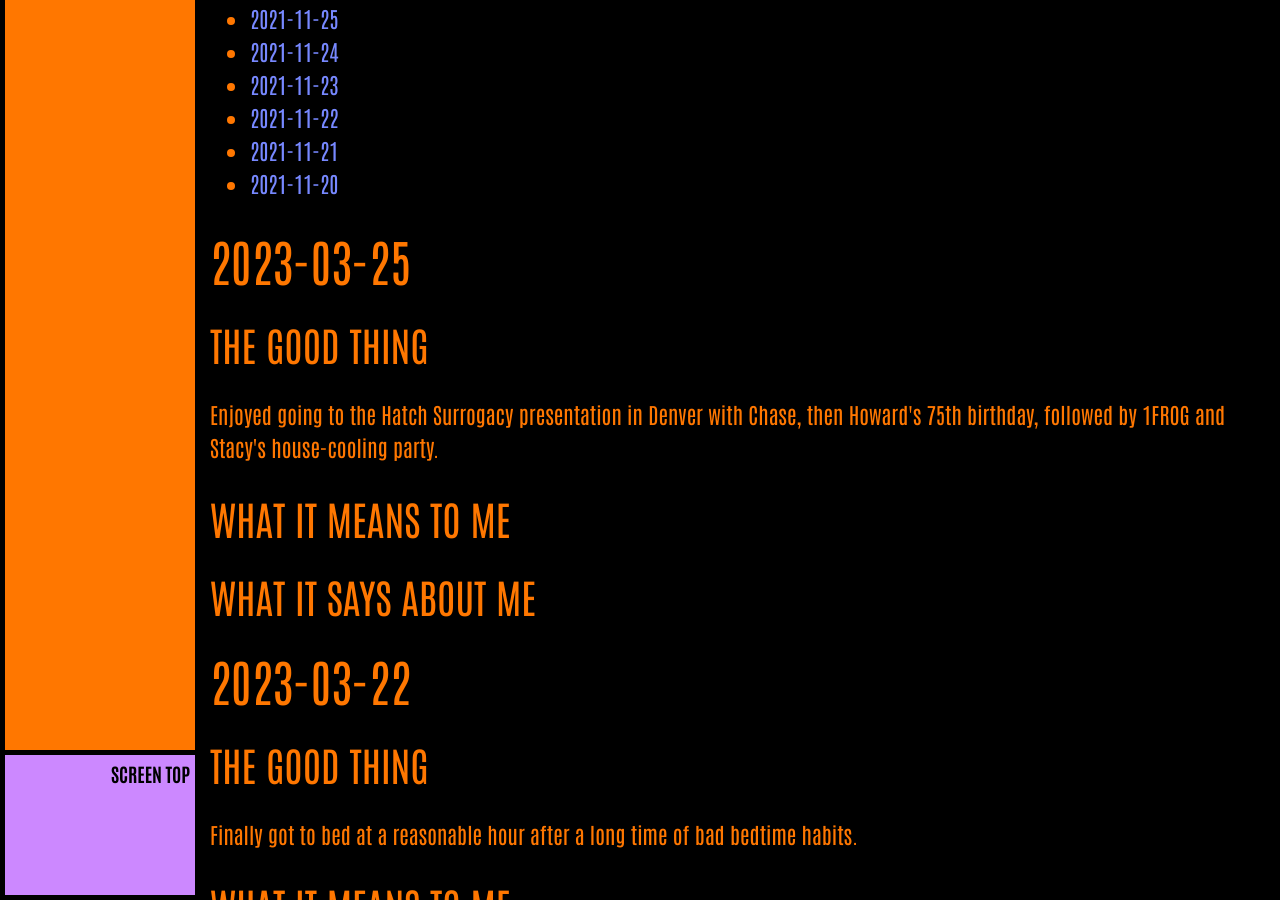
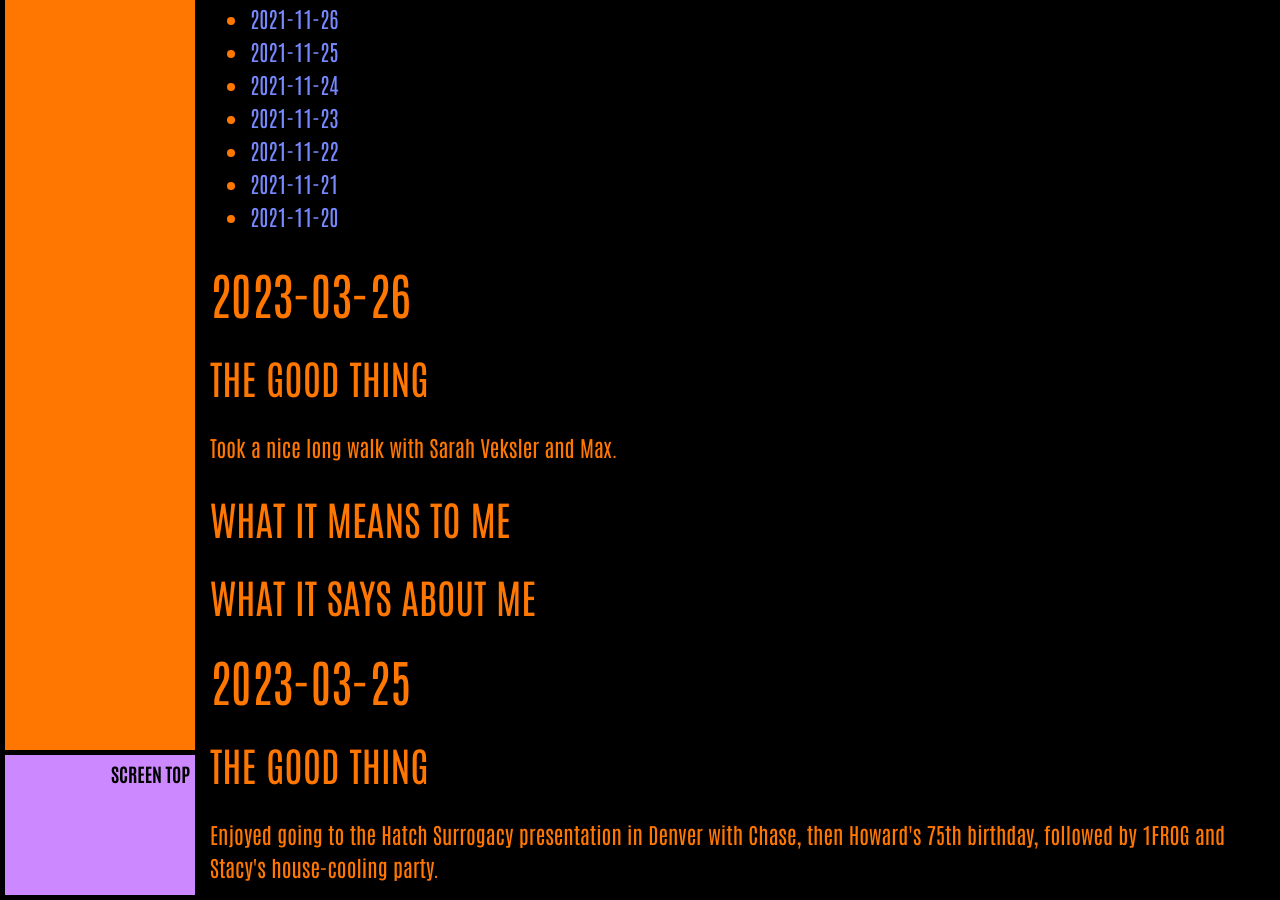
Before and after one commit to ArthurZey/arthurzey.github.io, a Jekyll site: the page built from _pages/one-good-thing.md, in a window 1280 px wide and 900 px high, scrolled down 10263 px. Built offline with Jekyll 4.4.1, drawn with Linux system fonts in a browser that asks for light colours; some of the changed text lies outside the part shown.

Commit message:
added stub for 2023-03-26

```diff
--- a/_pages/one-good-thing.md
+++ b/_pages/one-good-thing.md
@@ -13,6 +13,15 @@
 {:toc}
 {::options toc_levels="2" /}
 
+## 2023-03-26
+### The Good Thing
+Took a nice long walk with Sarah Veksler and Max.
+### What It Means to Me
+
+### What It Says about Me
+
+
+
 ## 2023-03-25
 ### The Good Thing
 Enjoyed going to the Hatch Surrogacy presentation in Denver with Chase, then Howard's 75th birthday, followed by 1FROG and Stacy's house-cooling party.
```
Also changed, not shown: other parts of _pages/one-good-thing.md (+1 -1 lines).
